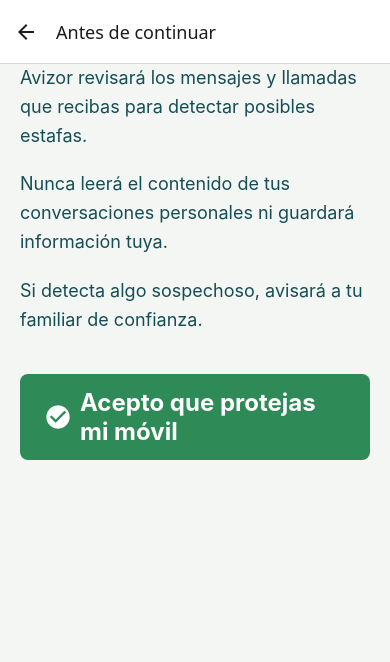
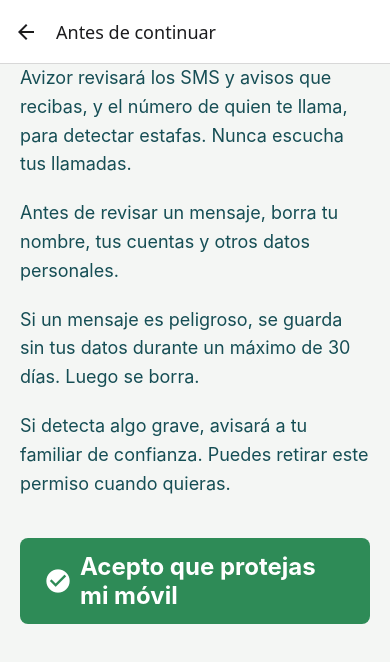
Before and after one commit to MariaIsaDurango/Avizor, a React Native app in the folder mobile/: screen /SeniorConsent in a window 390 px wide. Shown: the top 662 px of the page. Built offline with nearby package versions, Linux system fonts and the light colour scheme.

Commit message:
fix(mobile): update senior consent text for GDPR accuracy and add consent text version

```diff
--- a/mobile/src/constants/storage.ts
+++ b/mobile/src/constants/storage.ts
@@ -1,3 +1,5 @@
 export const STORAGE_KEYS = {
   USER_MODE: 'user_mode',
 } as const;
+
+export const CONSENT_TEXT_VERSION = 'accessibility-notice-2026-11';
--- a/mobile/src/screens/onboarding/SeniorConsentScreen.tsx
+++ b/mobile/src/screens/onboarding/SeniorConsentScreen.tsx
@@ -4,7 +4,7 @@ import * as SecureStore from 'expo-secure-store';
 import { RootStackParamList } from '../../navigation/types';
 import Screen from '../../components/Screen';
 import Button from '../../components/Button';
-import { STORAGE_KEYS } from '../../constants/storage';
+import { STORAGE_KEYS, CONSENT_TEXT_VERSION } from '../../constants/storage';
 import { colors } from '../../constants/colors';
 import { fontSize, fontWeight } from '../../constants/typography';
 
@@ -13,6 +13,7 @@ type Props = NativeStackScreenProps<RootStackParamList, 'SeniorConsent'>;
 export default function SeniorConsentScreen({ navigation }: Props) {
   async function handleAccept() {
     await SecureStore.setItemAsync(STORAGE_KEYS.USER_MODE, 'senior');
+    await SecureStore.setItemAsync('consent_text_version', CONSENT_TEXT_VERSION);
     navigation.reset({ index: 0, routes: [{ name: 'SeniorHome' }] });
   }
 
@@ -20,13 +21,16 @@ export default function SeniorConsentScreen({ navigation }: Props) {
     <Screen scrollable>
       <View style={styles.body}>
         <Text style={styles.paragraph}>
-          Avizor revisará los mensajes y llamadas que recibas para detectar posibles estafas.
+          Avizor revisará los SMS y avisos que recibas, y el número de quien te llama, para detectar estafas. Nunca escucha tus llamadas.
         </Text>
         <Text style={styles.paragraph}>
-          Nunca leerá el contenido de tus conversaciones personales ni guardará información tuya.
+          Antes de revisar un mensaje, borra tu nombre, tus cuentas y otros datos personales.
         </Text>
         <Text style={styles.paragraph}>
-          Si detecta algo sospechoso, avisará a tu familiar de confianza.
+          Si un mensaje es peligroso, se guarda sin tus datos durante un máximo de 30 días. Luego se borra.
+        </Text>
+        <Text style={styles.paragraph}>
+          Si detecta algo grave, avisará a tu familiar de confianza. Puedes retirar este permiso cuando quieras.
         </Text>
       </View>
       <Button
```
